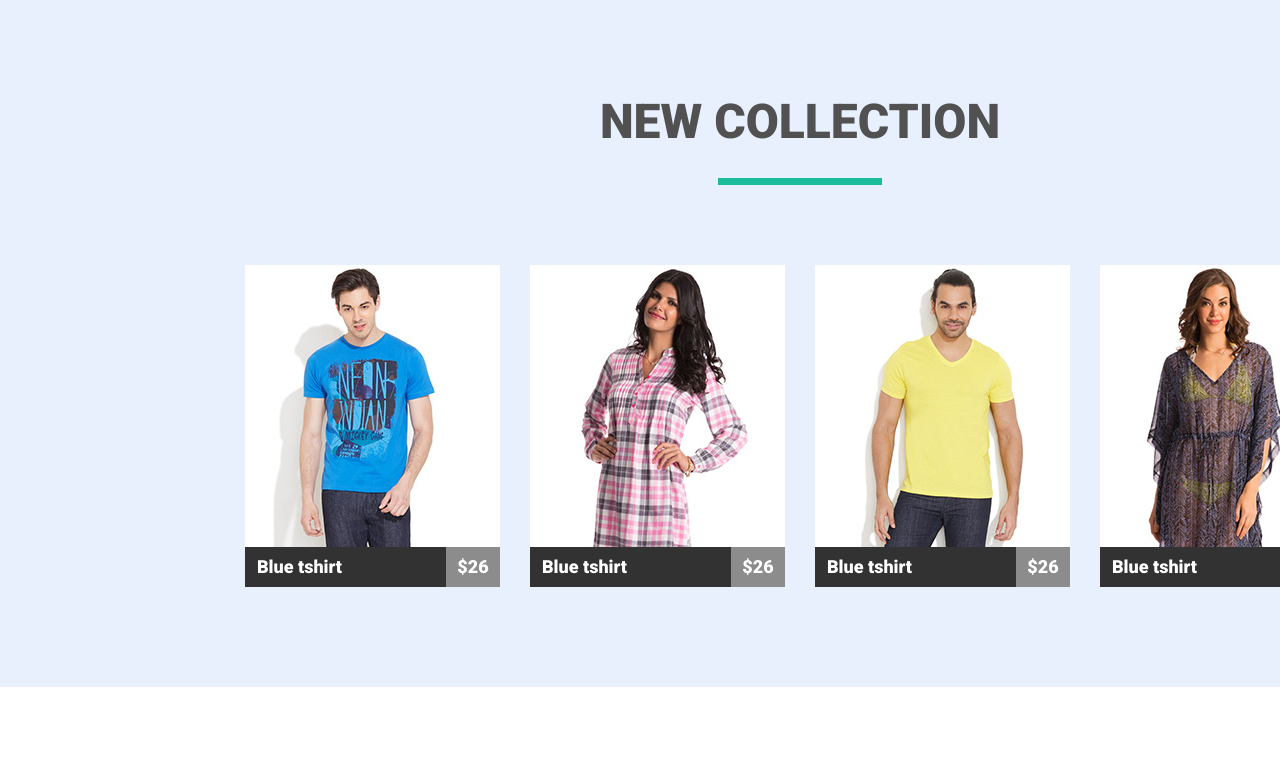
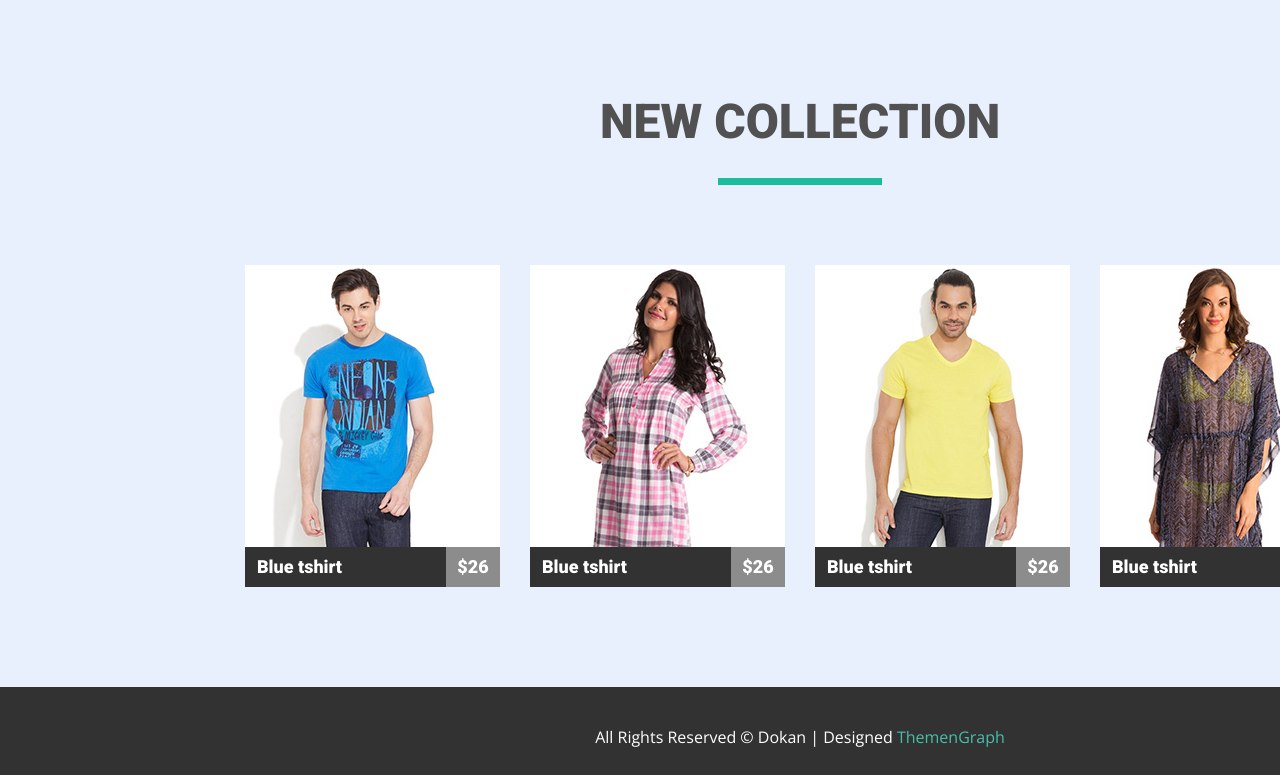
Before and after one commit to mikiteek/goit-fe-course, a plain HTML site: page hw-01-05/index.html in a window 1280 px wide. Shown: the part 702-1477 px from the top of the page. Before the commit the page ends 1389 px from the top, so only its background shows below. Drawn offline with nearby package versions, Linux system fonts and the light colour scheme.

Commit message:
m-05 -> complete footer

```diff
--- a/hw-01-05/css/style.css
+++ b/hw-01-05/css/style.css
@@ -302,3 +302,23 @@ h1::first-letter {
 .icon-clock:hover {
   background-color: #1abc9c;
 }
+
+/* FOOTER */
+.footer-page {
+  width: 1600px;
+  height: 88px;
+  background-color: #323232;
+  margin: 0 auto;
+  padding-top: 36px;
+}
+.footer-info {
+  font-family: "Open Sans", sans-serif;
+  font-size: 16px;
+  line-height: 28px;
+  color: #fff;
+  font-weight: 400;
+  text-align: center;
+}
+.footer-info span {
+  color: #46bfa9;
+}
--- a/hw-01-05/index.html
+++ b/hw-01-05/index.html
@@ -139,6 +139,11 @@
           </ul>
         </section>
       </div>
+      <footer class="footer-page">
+        <p class="footer-info">
+          All Rights Reserved &copy; Dokan | Designed <span>ThemenGraph</span>
+        </p>
+      </footer>
     </main>
   </body>
 </html>
```
